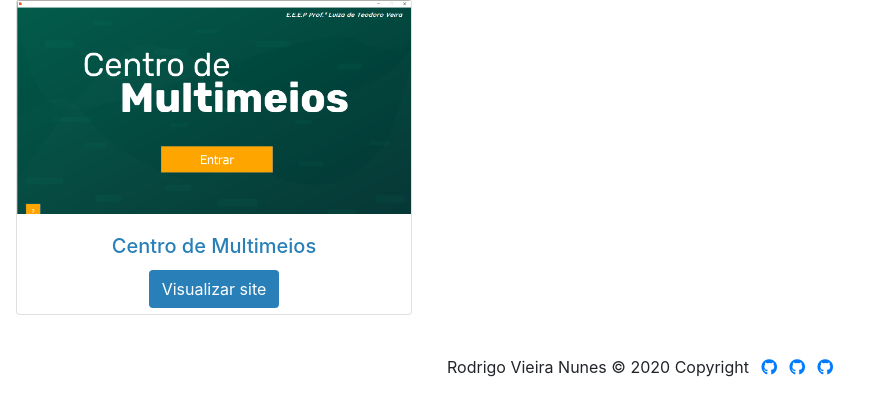
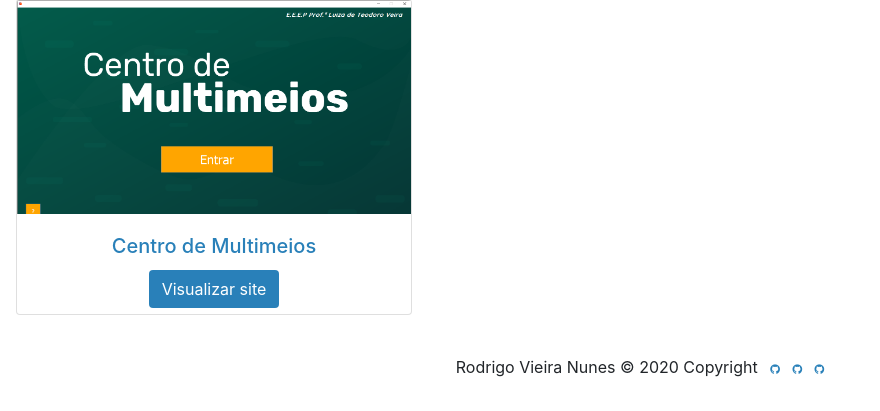
Before and after one commit to rodrigo12663/rodrigo12663.github.io, a PHP site: page / in a window 1280 px wide. Shown: the part 2125-2536 px from the top of the page, without its empty margins (0-880 px from the left). Run offline with PHP 8.4, Linux system fonts and the light colour scheme; some libraries are stand-ins or nearby versions.

Commit message:
Update estilo.css

```diff
--- a/css/estilo.css
+++ b/css/estilo.css
@@ -51,6 +51,10 @@ nav{
 #progresso{
 	width: 54%;
 	margin: 20px;
+}
+#iconF{
+	color: #2980b9 ;
+	font-size: 10px;
 }
 #iconT{
 	color: #2980b9 ;
```
